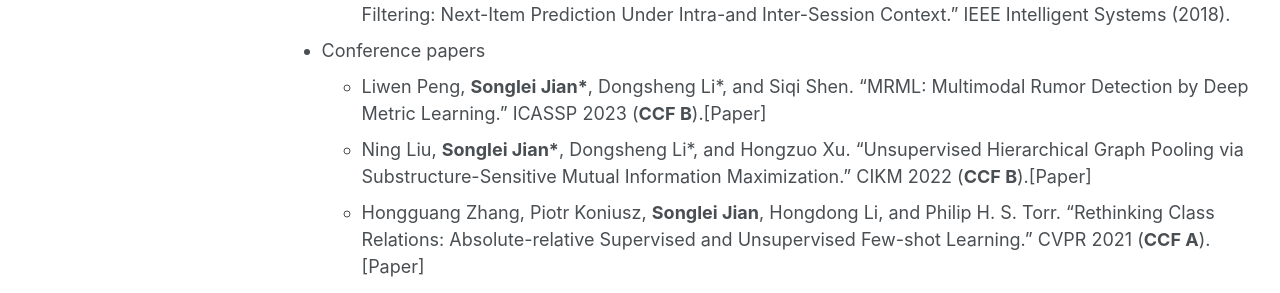
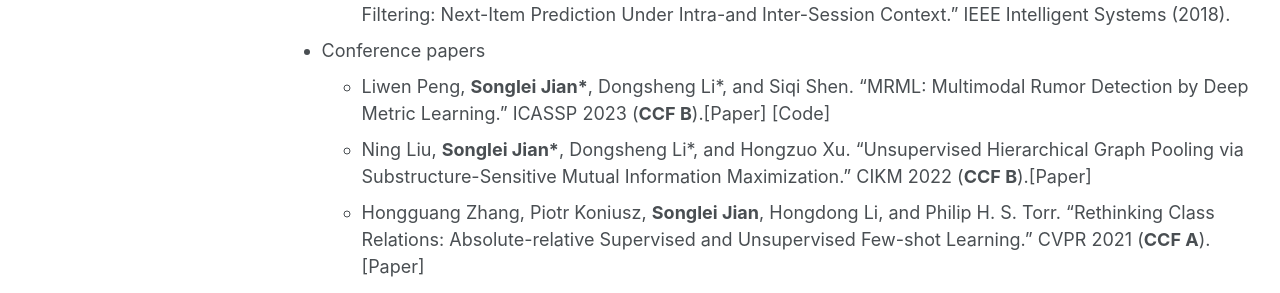
Before and after one commit to jiansonglei/jiansonglei.github.io, a Jekyll site: the page built from _pages/publications.md, in a window 1280 px wide. Shown: the part 802-1095 px from the top of the page. Built offline with Jekyll 4.4.1, drawn with Linux system fonts in a browser that asks for light colours; formulas are drawn with MathJax 3; a script that is not in the unit is left out.

Commit message:
Update publications.md

```diff
--- a/_pages/publications.md
+++ b/_pages/publications.md
@@ -22,7 +22,7 @@ author_profile: false
   * Hu, Liang, Qingkui Chen, Haiyan Zhao, **Songlei Jian**, Longbing Cao, and Jian Cao. "Neural Cross-Session Filtering: Next-Item Prediction Under Intra-and Inter-Session Context." IEEE Intelligent Systems (2018).
 
 * Conference papers
-  * Liwen Peng, **Songlei Jian\***, Dongsheng Li\*, and  Siqi Shen. "MRML: Multimodal Rumor Detection by Deep Metric Learning." ICASSP 2023 (**CCF B**).[[Paper]](http://jiansonglei.github.io/files/icassp2023.pdf)
+  * Liwen Peng, **Songlei Jian\***, Dongsheng Li\*, and  Siqi Shen. "MRML: Multimodal Rumor Detection by Deep Metric Learning." ICASSP 2023 (**CCF B**).[[Paper]](http://jiansonglei.github.io/files/icassp2023.pdf)  [[Code]](https://github.com/plw-study/MRML)
   * Ning Liu, **Songlei Jian\***, Dongsheng Li\*, and Hongzuo Xu. "Unsupervised Hierarchical Graph Pooling via Substructure-Sensitive Mutual Information Maximization." CIKM 2022 (**CCF B**).[[Paper]](http://jiansonglei.github.io/files/22CIKM_SMIP.pdf)
   * Hongguang Zhang,  Piotr Koniusz, **Songlei Jian**, Hongdong Li, and Philip H. S. Torr. "Rethinking Class Relations: Absolute-relative Supervised and Unsupervised Few-shot Learning." CVPR 2021 (**CCF A**). [[Paper]](http://jiansonglei.github.io/files/21CVPR.pdf)
   * Hongzuo Xu,  Yijie Wang\*, **Songlei Jian\***, Zhenyu Huang, Yongjun Wang,  Ning Liu and Fei Li. "Beyond Outlier Detection: Outlier Interpretation  by Attention-Guided Triplet Deviation Network." WWW 2021 (**CCF A**). [[Paper]](http://jiansonglei.github.io/files/21WWW.pdf)  [[Code]](https://github.com/xuhongzuo/outlier-interpretation)
```
